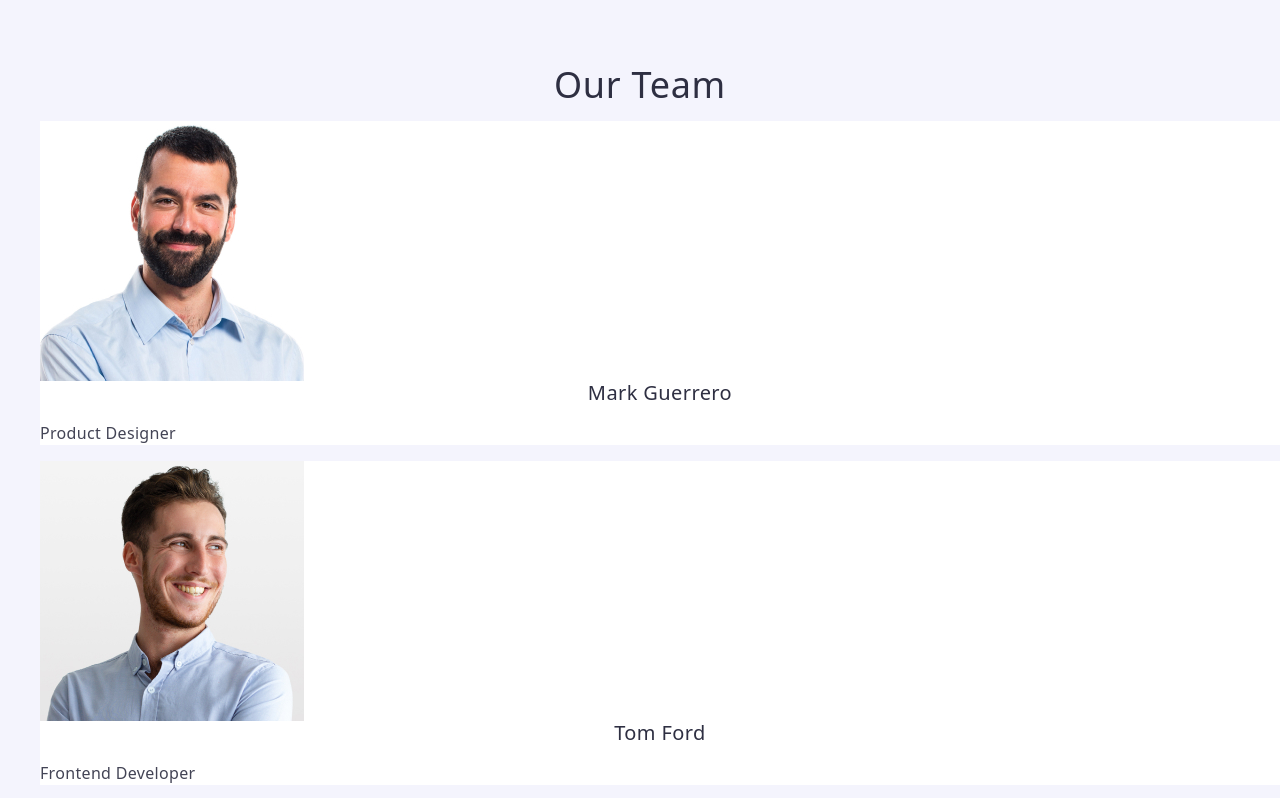
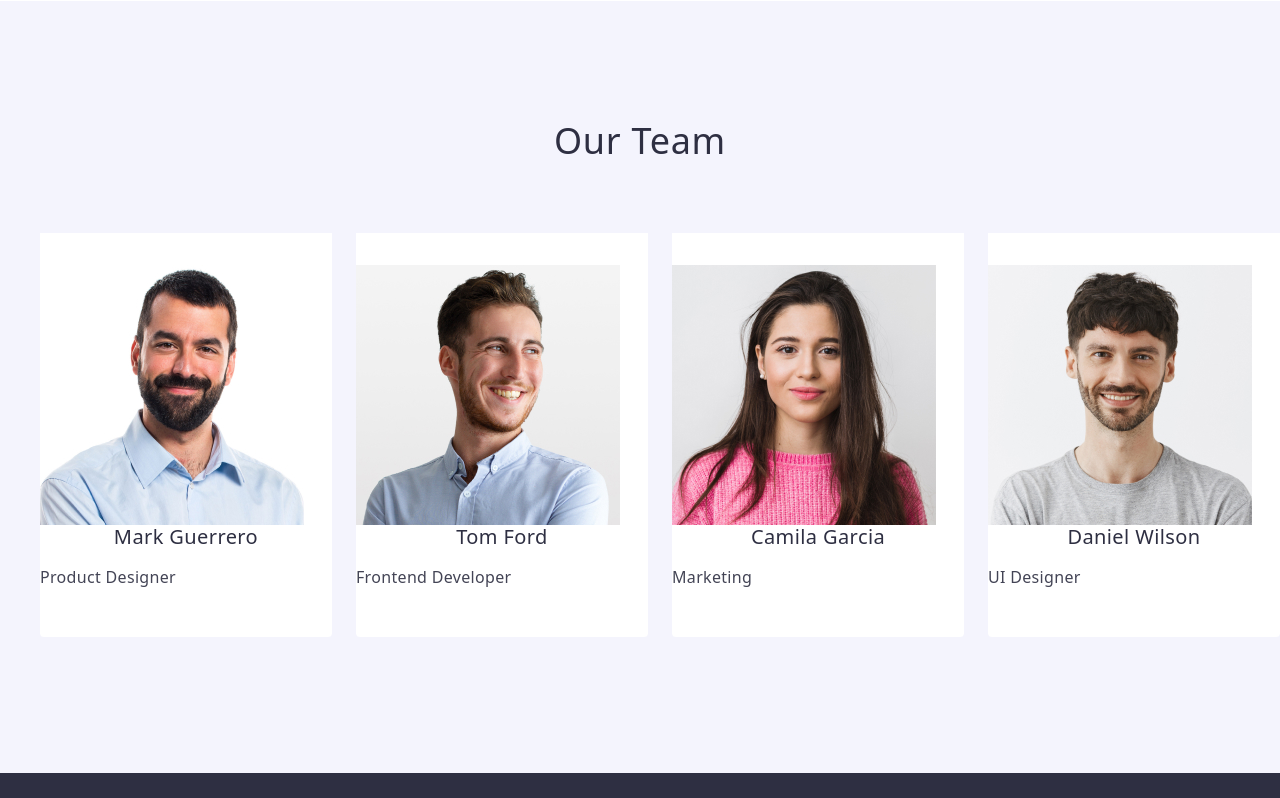
Before and after one commit to vovaVat/goit-markup-hw-03, a plain HTML site: page index.html in a window 1280 px wide. Shown: the part 1540-2338 px from the top of the page. Drawn offline with nearby package versions, Linux system fonts and the light colour scheme.

Commit message:
updatte sec3

```diff
--- a/css/styles.css
+++ b/css/styles.css
@@ -79,6 +79,7 @@ a{
     text-transform: capitalize;
     color: #2e2f42;
     font-weight: 500;
+    margin-bottom: 72px;
 }
 
 .subtitle{
@@ -229,3 +230,17 @@ h6{
 .lst{
     width: calc((100% - 72px) / 4);
 }
+
+.list-our-tm{
+    display: flex;
+    gap: 24px;
+}
+
+.li-our-team{
+    width: calc((100% - 72px) / 4);
+    border-radius: 0px 0px 4px 4px;
+}
+
+.sec-container{
+    padding: 32px 0;
+}
--- a/index.html
+++ b/index.html
@@ -75,26 +75,34 @@
             <section class="our-team-section">
                 <div class="container our-team">
                     <h2 class="section-header">Our Team</h2>
-                    <ul>
+                    <ul class="list-our-tm">
                         <li class="li-our-team">
+                            <div class="sec-container">
                                 <img src="./images/imgMarkGueto.jpg" alt="photo of product Designer" width="264" class="img-section">
                                 <h3 class="subtitle">Mark Guerrero</h3>
                                 <p class="parag">Product Designer</p>
+                            </div>
                         </li>
                         <li class="li-our-team">
+                            <div class="sec-container">
                                 <img src="./images/imgTomFord.jpg" alt="photo of Frontend Developer" width="264">
                                 <h3 class="subtitle">Tom Ford</h3>
                                 <p class="parag">Frontend Developer</p>
+                            </div>
                         </li>
                         <li class="li-our-team">
+                            <div class="sec-container">
                                 <img src="./images/imgCamila.jpg" alt="photo of marketolog" width="264">
                                 <h3 class="subtitle">Camila Garcia</h3>
                                 <p class="parag">Marketing</p>
+                            </div>
                         </li>
                         <li class="li-our-team">
+                            <div class="sec-container">
                                 <img src="./images/imgDanielWilson.jpg" alt="photo of Ui designer" width="264">
                                 <h3 class="subtitle">Daniel Wilson</h3>
                                 <p class="parag">UI Designer</p>
+                            </div>
                         </li>
                     </ul>
                 </div>
```
Lines whose indentation alone changed are shown as unchanged.
